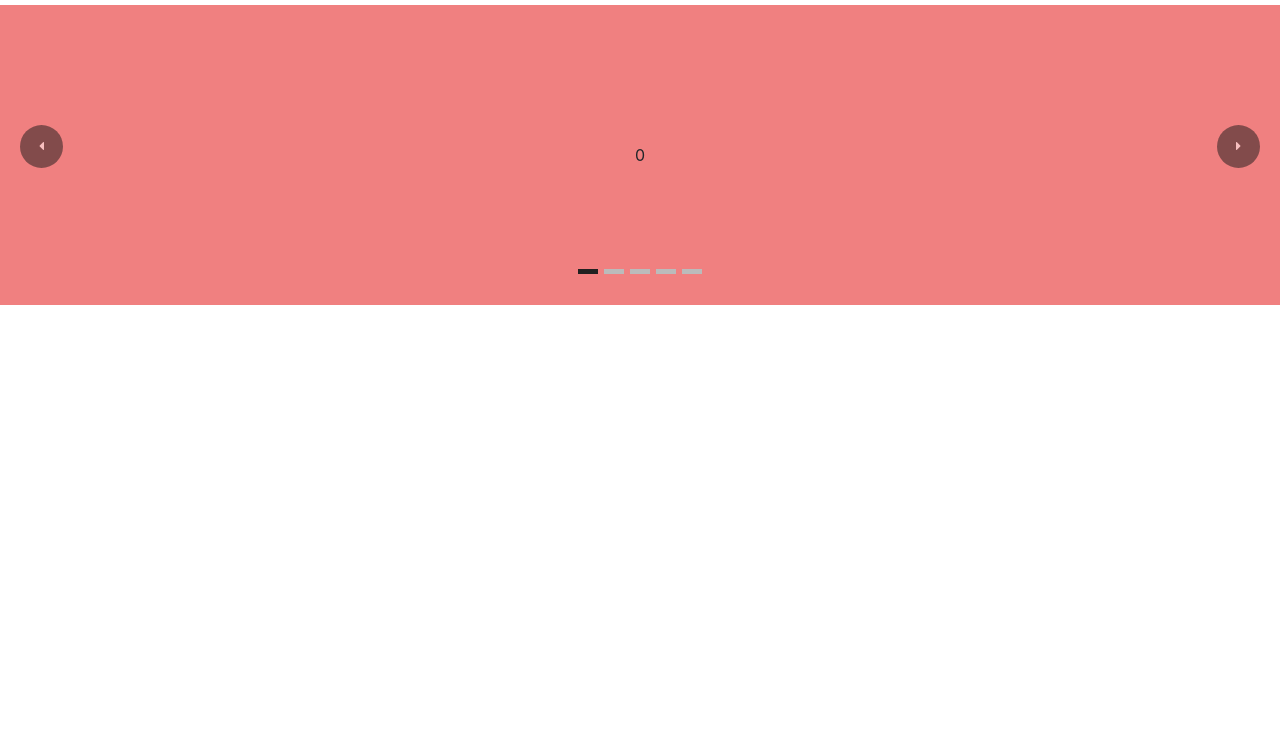
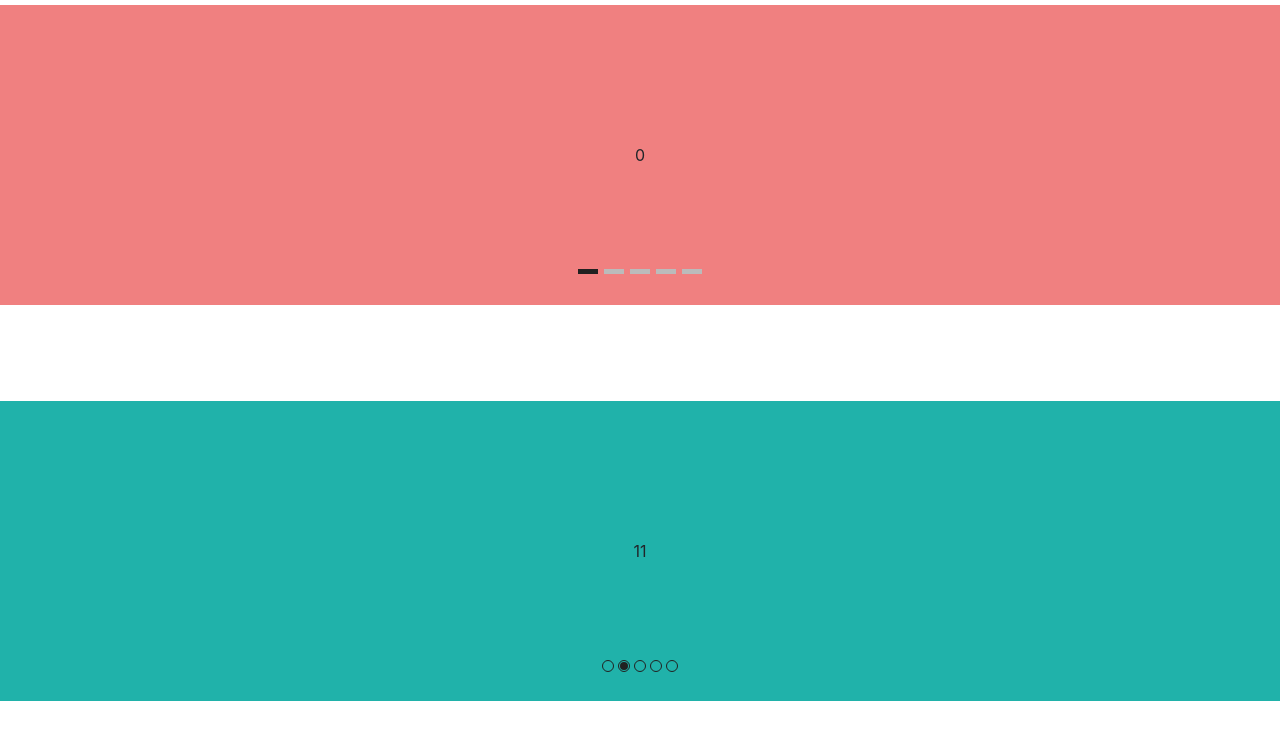
Before and after one commit to sellersmith/slider-x, a plain HTML site: page index.html in a window 1280 px wide. Shown: the part 51-790 px from the top of the page. Drawn offline with nearby package versions, Linux system fonts and the light colour scheme.

Commit message:
Added pagination n nav style on init new slider

```diff
--- a/index.html
+++ b/index.html
@@ -20,21 +20,21 @@
 
 <body>
     <h1>Final slider</h1>
-    <div class='test-slider'>
+    <div class='test-slider-1'>
         <div class="child-1">0</div>
         <div class="child-2">1</div>
         <div class="child-3">2</div>
         <div class="child-4">3</div>
         <div class="child-5">4</div>
     </div>
-
-    <!--<div class='test-slider'>-->
-        <!--<div class="child-1">00</div>-->
-        <!--<div class="child-2">11</div>-->
-        <!--<div class="child-3">22</div>-->
-        <!--<div class="child-4">33</div>-->
-        <!--<div class="child-5">44</div>-->
-    <!--</div>-->
+    <br><br><br><br>
+    <div class='test-slider-2'>
+        <div class="child-1">00</div>
+        <div class="child-2">11</div>
+        <div class="child-3">22</div>
+        <div class="child-4">33</div>
+        <div class="child-5">44</div>
+    </div>
 <script src="./helpers.js"></script>
 <script src="./main.js"></script>
 <script>
@@ -58,7 +58,22 @@
     })(jQuery)
 </script>
 <script>
-    $('.test-slider').slider({autoPlay: true, autoPlayDelay: 3000, duration: "djasnkj", loop: false})
+    $('.test-slider-1').slider({
+      autoPlay: false,
+      duration: 500,
+      loop: false,
+      navStyle: 'nav-style-2',
+      paginationStyle: 'pagination-style-1'
+    })
+
+    $('.test-slider-2').slider({
+      autoPlay: true,
+      autoPlayDelay: 3000,
+      duration: "sample-text-to-test-default-opts",
+      loop: true,
+      navStyle: 'nav-style-3',
+      paginationStyle: 'pagination-style-2'
+    })
 </script>
 </body>
 
--- a/main.js
+++ b/main.js
@@ -44,11 +44,11 @@ class SliderController {
     this.$slider = $inner
 
     // Append controllers
-    const $nextCtrl = $(`<a class='${nextCtrl} ${controller} nav-style-1' data-action='next'></a>`)
-    const $prevCtrl = $(`<a class='${prevCtrl} ${controller} nav-style-1' data-action='prev'></a>`)
+    const $nextCtrl = $(`<a class='${nextCtrl} ${controller} ${this.opts.navStyle}' data-action='next'></a>`)
+    const $prevCtrl = $(`<a class='${prevCtrl} ${controller} ${this.opts.navStyle}' data-action='prev'></a>`)
 
     // Append indicators
-    const $indicators = $(`<ol class='${indicators} pagination-style-1'></ol>`)
+    const $indicators = $(`<ol class='${indicators} ${this.opts.paginationStyle}'></ol>`)
     for (let i = 0; i < this.totalSlide; i++) {
       const $indItem = $(`<li data-goto-slide=${i} data-action='goto'></li>`)
       $indicators.append($indItem)
@@ -69,6 +69,9 @@ class SliderController {
 
     // Turn off autoPlay if loop is false
     if (!this.opts.loop) this.opts.autoPlay = false
+
+    // Set the style of slider nav n pagination to legal values
+    this.updateStyle()
   }
 
   updateOptions(newOtps) {
@@ -85,8 +88,20 @@ class SliderController {
     // Turn off autoPlay if loop is false
     if (!this.opts.loop) this.opts.autoPlay = false
 
+    // Set the style of slider nav n pagination to legal values
+    this.updateStyle()
+
     this.updateSliderCtrlDOM(this.opts.curr)
     this.setAutoPlay()
+  }
+
+  updateStyle() {
+    // Set the style of slider nav n pagination to legal values
+    const defPags = this.constructor.styleOptions.paginations
+    const defNavs = this.constructor.styleOptions.navs
+
+    if (defPags.indexOf(this.opts.paginationStyle) < 0) this.opts.paginationStyle = defPags[0]
+    if (defNavs.indexOf(this.opts.navStyle) < 0) this.opts.navStyle = defNavs[0]
   }
 
   updateSliderCtrlDOM(index) {
@@ -219,8 +234,15 @@ class SliderController {
 
 SliderController.defaultOptions = {
   curr: 0,
+  paginationStyle: 'pagination-style-1',
+  navStyle: 'nav-style-1',
   autoPlay: false,
   autoPlayDelay: 3000,
   duration: 450,
   loop: true
 }
+
+SliderController.styleOptions = {
+  paginations: ['pagination-style-1', 'pagination-style-2', 'pagination-style-3'],
+  navs: ['nav-style-1', 'nav-style-2', 'nav-style-3', 'nav-style-4', 'nav-style-5']
+}
```
